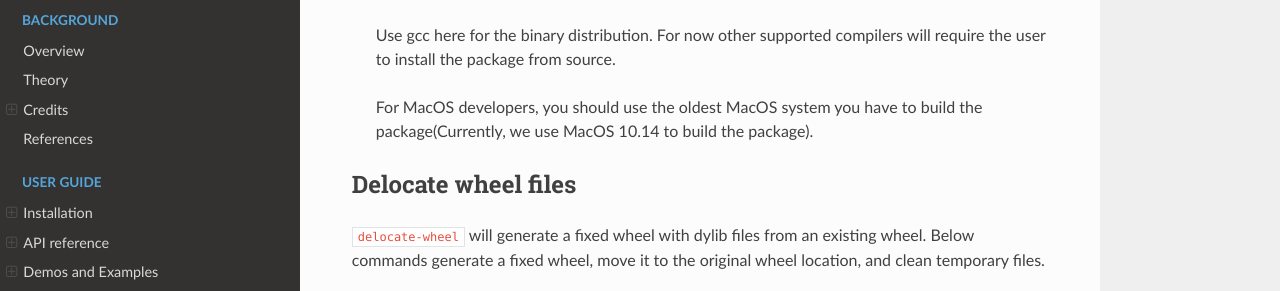
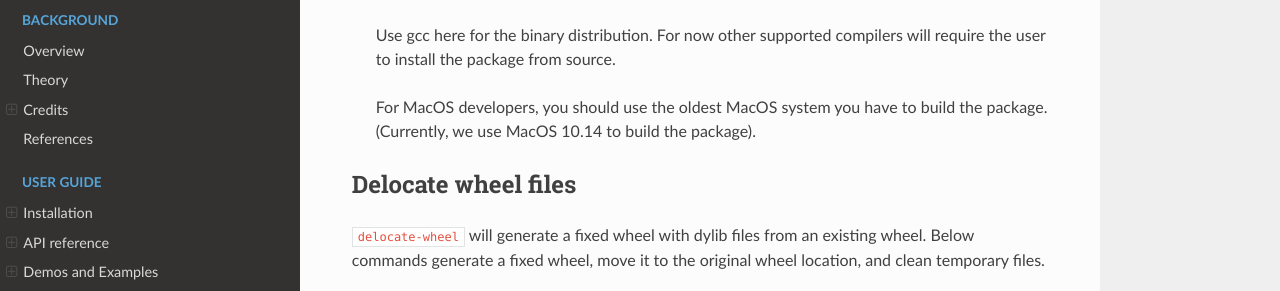
Before and after one commit to cabouman/svmbir, a Sphinx documentation site: the page built from docs/source/pypi.rst, in a window 1280 px wide and 900 px high, scrolled down 726 px. Shown: the part 160-451 px from the top of the window. Built offline with Sphinx 7.4.7 and the Read the Docs theme 2.0.0, drawn with Linux system fonts in a browser that asks for light colours.

```diff
--- a/docs/source/pypi.rst
+++ b/docs/source/pypi.rst
@@ -43,7 +43,7 @@ Build distribution files
     will require the user to install the package from source.
 
     For MacOS developers, you should use the oldest MacOS system you have to build
-    the package(Currently, we use MacOS 10.14 to build the package).
+    the package. (Currently, we use MacOS 10.14 to build the package).
 
 
 Delocate wheel files
```
